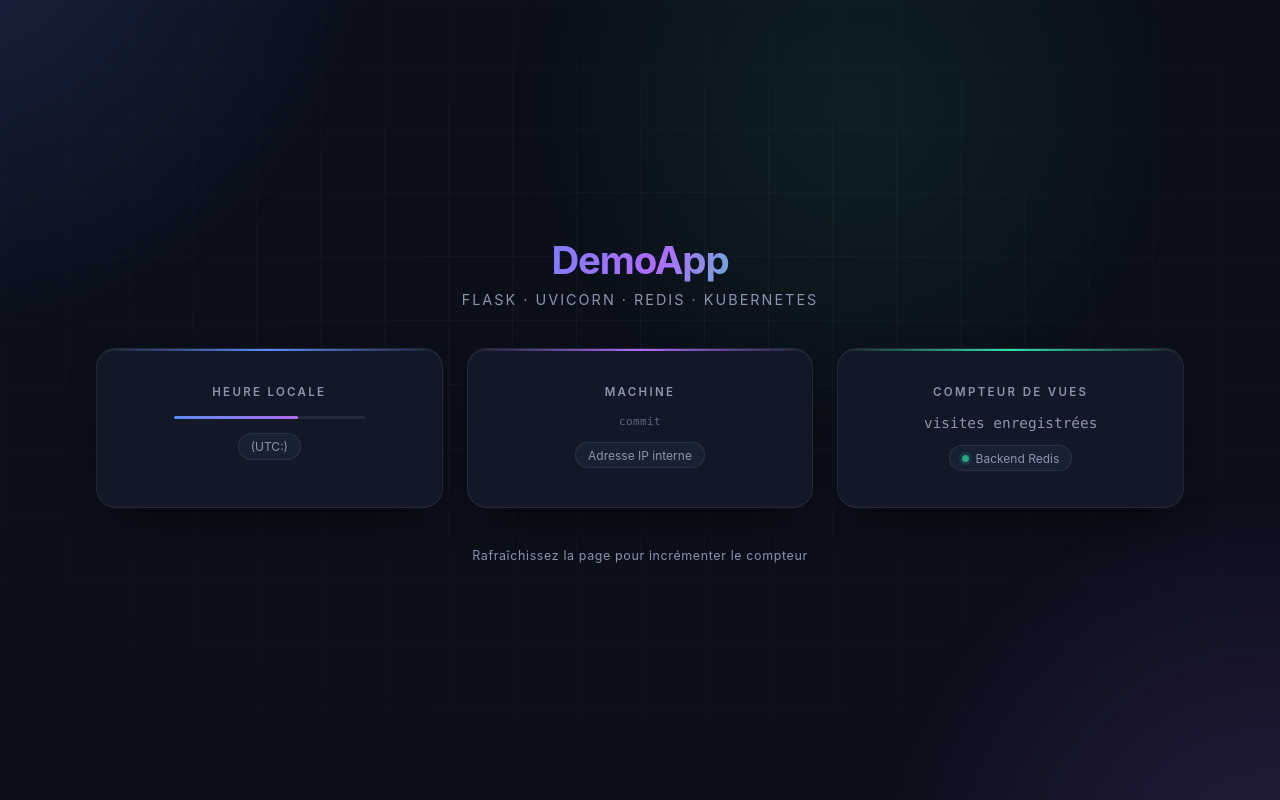
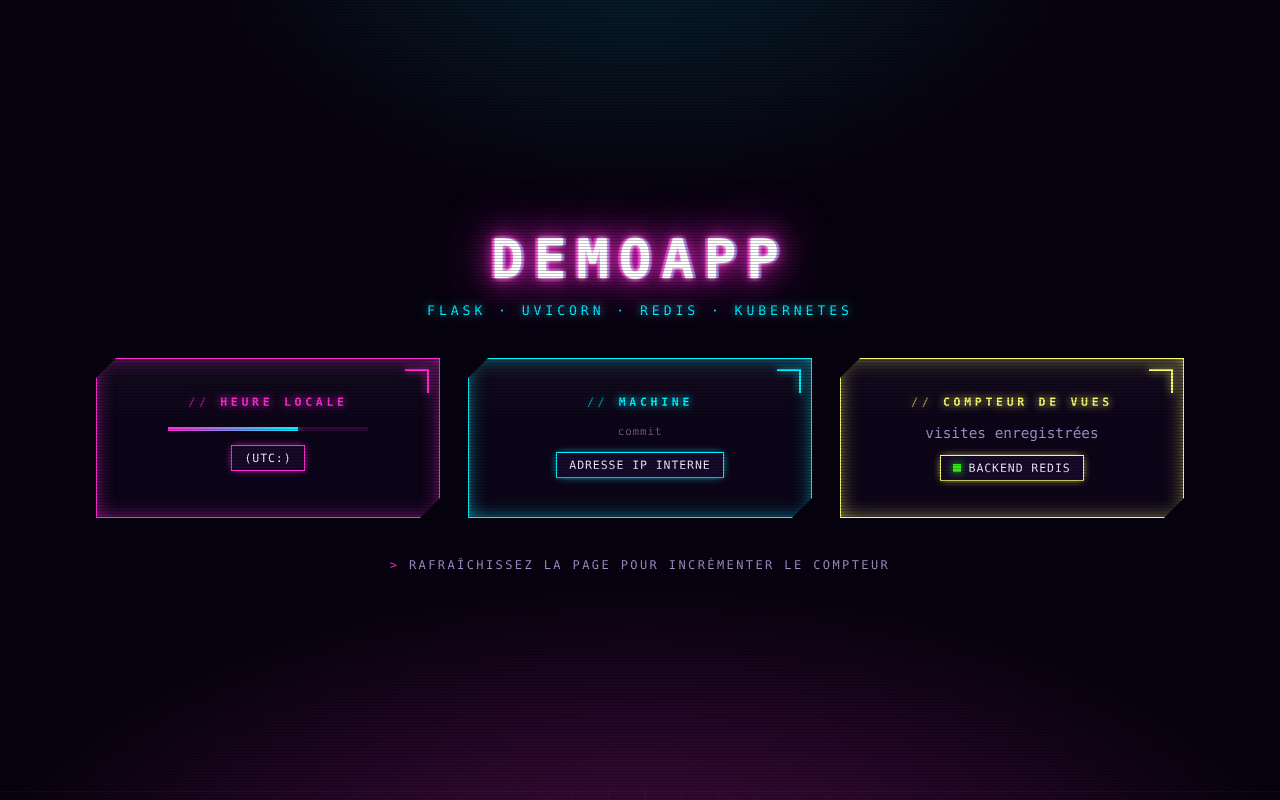
Before and after one commit to OPS-NC/DemoApp, a Flask app: template templates/index.html in a window 1280 px wide. Run offline with Flask 3, Linux system fonts and the light colour scheme; the template is opened without the code that fills it, so the values that code supplies are empty.

Commit message:
[Claude] feat: thème cyberpunk néon de la page d'accueil
Palette magenta / cyan / jaune, titre néon scintillant, sol quadrillé
synthwave animé, scanlines CRT, cartes à coins biseautés avec halo.
Uniquement du CSS : balisage, JS et invariants inchangés.

Co-Authored-By: Claude Opus 5.5 <noreply@anthropic.com>

```diff
--- a/templates/index.html
+++ b/templates/index.html
@@ -6,20 +6,22 @@
 <meta name="color-scheme" content="dark">
 <title>DemoApp</title>
 <style>
+  /* Thème cyberpunk néon : magenta / cyan / jaune sur fond nuit violet. */
   :root {
-    --bg: #0b0f1a;
-    --surface: #121827;
-    --surface-2: #182033;
-    --line: rgba(255, 255, 255, 0.08);
-    --line-strong: rgba(255, 255, 255, 0.18);
-    --text: #eef2fa;
-    --muted: #8b95ad;
-    --faint: #5f6982;
-    --accent: #5b8cff;
-    --accent-2: #b06bff;
-    --accent-3: #2ee6a8;
-    --danger: #ff5d57;
-    --grid: rgba(255, 255, 255, 0.035);
+    --bg: #07020f;
+    --surface: rgba(14, 6, 28, 0.82);
+    --surface-2: #160a2b;
+    --line: rgba(255, 43, 214, 0.22);
+    --line-strong: rgba(0, 240, 255, 0.6);
+    --text: #f4ecff;
+    --muted: #a58fc9;
+    --faint: #6b5a8c;
+    --accent: #ff2bd6;
+    --accent-2: #00f0ff;
+    --accent-3: #f9f871;
+    --danger: #ff3860;
+    --grid: rgba(255, 43, 214, 0.22);
+    --mono: ui-monospace, SFMono-Regular, "SF Mono", Menlo, Consolas, monospace;
   }
 
   * { box-sizing: border-box; margin: 0; padding: 0; }
@@ -32,143 +34,172 @@
     justify-content: center;
     gap: 2.5rem;
     padding: 3rem 1.5rem;
-    background: var(--bg);
+    background:
+      radial-gradient(60rem 30rem at 50% 115%, rgba(255, 43, 214, 0.28), transparent 70%),
+      radial-gradient(40rem 25rem at 50% -10%, rgba(0, 240, 255, 0.14), transparent 70%),
+      var(--bg);
     color: var(--text);
-    font-family: -apple-system, BlinkMacSystemFont, "Segoe UI", Inter, Roboto, sans-serif;
+    font-family: var(--mono);
     overflow-x: hidden;
   }
 
-  /* Deux couches d'ambiance : teintes diffuses + trame technique, pensées pour le fond sombre. */
+  /* Sol quadrillé en perspective, façon horizon synthwave, qui défile vers l'avant. */
   body::before {
     content: "";
     position: fixed;
-    inset: -30%;
-    background:
-      radial-gradient(45rem 45rem at 18% 12%, rgba(91, 140, 255, 0.18), transparent 62%),
-      radial-gradient(40rem 40rem at 82% 88%, rgba(176, 107, 255, 0.16), transparent 62%),
-      radial-gradient(35rem 35rem at 62% 28%, rgba(46, 230, 168, 0.08), transparent 62%);
+    left: -50%;
+    right: -50%;
+    bottom: -10%;
+    height: 60vh;
+    background-image:
+      linear-gradient(var(--grid) 1px, transparent 1px),
+      linear-gradient(90deg, var(--grid) 1px, transparent 1px);
+    background-size: 3.5rem 3.5rem;
+    transform: perspective(28rem) rotateX(62deg);
+    transform-origin: 50% 100%;
+    mask-image: linear-gradient(to top, #000 10%, transparent 90%);
+    -webkit-mask-image: linear-gradient(to top, #000 10%, transparent 90%);
     z-index: -2;
-    animation: drift 32s ease-in-out infinite alternate;
+    animation: grid-run 3s linear infinite;
   }
 
+  /* Lignes de balayage CRT. */
   body::after {
     content: "";
     position: fixed;
     inset: 0;
-    background-image:
-      linear-gradient(var(--grid) 1px, transparent 1px),
-      linear-gradient(90deg, var(--grid) 1px, transparent 1px);
-    background-size: 4rem 4rem;
-    mask-image: radial-gradient(70% 60% at 50% 40%, #000, transparent 100%);
-    -webkit-mask-image: radial-gradient(70% 60% at 50% 40%, #000, transparent 100%);
-    z-index: -1;
+    background: repeating-linear-gradient(
+      to bottom, rgba(0, 0, 0, 0.22) 0 1px, transparent 1px 3px);
+    pointer-events: none;
+    z-index: 10;
   }
 
-  @keyframes drift {
-    from { transform: translate3d(-2%, -1%, 0) scale(1); }
-    to   { transform: translate3d(2%, 2%, 0) scale(1.08); }
+  @keyframes grid-run {
+    from { background-position: 0 0; }
+    to   { background-position: 0 3.5rem; }
   }
 
   header { text-align: center; }
 
   h1 {
-    font-size: clamp(1.6rem, 4vw, 2.4rem);
-    font-weight: 700;
-    letter-spacing: -0.03em;
-    background: linear-gradient(100deg, var(--accent), var(--accent-2) 55%, var(--accent-3));
-    -webkit-background-clip: text;
-    background-clip: text;
-    color: transparent;
+    font-size: clamp(2rem, 6vw, 3.4rem);
+    font-weight: 800;
+    letter-spacing: 0.18em;
+    text-transform: uppercase;
+    color: #fff;
+    text-shadow:
+      0 0 4px #fff,
+      0 0 12px var(--accent),
+      0 0 28px var(--accent),
+      0 0 56px var(--accent),
+      3px 0 0 rgba(0, 240, 255, 0.7),
+      -3px 0 0 rgba(255, 43, 214, 0.7);
+    animation: flicker 6s infinite;
   }
 
   header p {
-    margin-top: 0.5rem;
-    color: var(--muted);
-    font-size: 0.9rem;
-    letter-spacing: 0.14em;
+    margin-top: 0.75rem;
+    color: var(--accent-2);
+    font-size: 0.82rem;
+    letter-spacing: 0.3em;
     text-transform: uppercase;
+    text-shadow: 0 0 8px rgba(0, 240, 255, 0.8);
+  }
+
+  @keyframes flicker {
+    0%, 18%, 22%, 25%, 53%, 57%, 100% { opacity: 1; }
+    20%, 24%, 55% { opacity: 0.55; }
   }
 
   .grid {
     display: grid;
     grid-template-columns: repeat(auto-fit, minmax(19rem, 1fr));
-    gap: 1.5rem;
+    gap: 1.75rem;
     width: 100%;
     max-width: 68rem;
   }
 
   .card {
+    --glow: var(--accent);
     position: relative;
-    overflow: hidden;
     padding: 2.25rem 2rem;
-    border: 1px solid var(--line);
-    border-radius: 1.25rem;
-    background: var(--surface);
+    border: 1px solid var(--glow);
+    background:
+      linear-gradient(180deg, rgba(255, 255, 255, 0.03), transparent 40%),
+      var(--surface);
+    backdrop-filter: blur(6px);
+    -webkit-backdrop-filter: blur(6px);
+    /* Coins biseautés plutôt qu'arrondis. */
+    clip-path: polygon(1.25rem 0, 100% 0, 100% calc(100% - 1.25rem),
+                       calc(100% - 1.25rem) 100%, 0 100%, 0 1.25rem);
     box-shadow:
-      inset 0 1px 0 rgba(255, 255, 255, 0.04),
-      0 1.25rem 2.5rem -1rem rgba(0, 0, 0, 0.6);
+      inset 0 0 1.5rem -0.5rem var(--glow),
+      0 0 1.25rem -0.25rem var(--glow);
     text-align: center;
-    transition: transform 0.25s ease, box-shadow 0.25s ease, border-color 0.25s ease;
-  }
-
-  .card:hover {
-    transform: translateY(-4px);
-    border-color: var(--line-strong);
-    box-shadow:
-      inset 0 1px 0 rgba(255, 255, 255, 0.06),
-      0 2rem 3.5rem -1rem rgba(0, 0, 0, 0.7);
-  }
-
-  /* Liseré lumineux en tête de carte : la profondeur vient de la lumière, pas de l'ombre. */
-  .card::after {
-    content: "";
-    position: absolute;
-    inset-inline: 0;
-    top: 0;
-    height: 2px;
-    background: linear-gradient(90deg, transparent, var(--glow, var(--accent)), transparent);
+    transition: transform 0.2s ease, box-shadow 0.2s ease, filter 0.2s ease;
   }
 
   .card:nth-child(2) { --glow: var(--accent-2); }
   .card:nth-child(3) { --glow: var(--accent-3); }
 
+  .card:hover {
+    transform: translateY(-4px);
+    filter: brightness(1.15);
+    box-shadow:
+      inset 0 0 2.5rem -0.5rem var(--glow),
+      0 0 2.5rem 0 var(--glow);
+  }
+
+  /* Coin lumineux en haut à droite, signature HUD. */
+  .card::after {
+    content: "";
+    position: absolute;
+    top: 0.6rem;
+    right: 0.6rem;
+    width: 1.4rem;
+    height: 1.4rem;
+    border-top: 2px solid var(--glow);
+    border-right: 2px solid var(--glow);
+    filter: drop-shadow(0 0 4px var(--glow));
+  }
+
   .label {
     font-size: 0.72rem;
-    font-weight: 600;
-    letter-spacing: 0.2em;
+    font-weight: 700;
+    letter-spacing: 0.32em;
     text-transform: uppercase;
-    color: var(--muted);
+    color: var(--glow);
+    text-shadow: 0 0 8px var(--glow);
   }
+
+  .label::before { content: "// "; opacity: 0.6; }
 
   .value {
     margin: 1rem 0 0.6rem;
     font-size: clamp(2.2rem, 6vw, 3.4rem);
     font-weight: 700;
-    letter-spacing: -0.02em;
+    letter-spacing: 0.02em;
     font-variant-numeric: tabular-nums;
     line-height: 1.05;
     word-break: break-word;
+    color: #fff;
+    text-shadow: 0 0 6px var(--glow), 0 0 22px var(--glow);
   }
 
-  .value.mono {
-    font-family: ui-monospace, SFMono-Regular, "SF Mono", Menlo, monospace;
-    font-size: clamp(1.4rem, 3.4vw, 2.1rem);
-  }
+  .value.mono { font-size: clamp(1.4rem, 3.4vw, 2.1rem); }
 
   .sub {
     color: var(--muted);
     font-size: 0.9rem;
-    font-family: ui-monospace, SFMono-Regular, "SF Mono", Menlo, monospace;
     word-break: break-all;
   }
 
   /* Progression de la minute en cours : la seule pièce animée par les données. */
   .minute {
     margin: 1.1rem auto 0;
-    width: 68%;
-    height: 3px;
-    border-radius: 999px;
-    background: var(--line);
+    width: 72%;
+    height: 4px;
+    background: rgba(255, 43, 214, 0.15);
     overflow: hidden;
   }
 
@@ -176,61 +207,71 @@
     display: block;
     height: 100%;
     width: 0;
-    border-radius: inherit;
     background: linear-gradient(90deg, var(--accent), var(--accent-2));
+    box-shadow: 0 0 10px var(--accent-2);
     transition: width 0.6s linear;
   }
 
   .commit {
     margin-top: 0.45rem;
     font-size: 0.68rem;
-    letter-spacing: 0.04em;
+    letter-spacing: 0.08em;
     color: var(--faint);
-    font-family: ui-monospace, SFMono-Regular, "SF Mono", Menlo, monospace;
   }
 
-  .commit span { color: var(--text); }
+  .commit span { color: var(--accent-2); text-shadow: 0 0 6px rgba(0, 240, 255, 0.7); }
 
   .badge {
     display: inline-flex;
     align-items: center;
-    gap: 0.4rem;
+    gap: 0.45rem;
     margin-top: 0.9rem;
-    padding: 0.3rem 0.75rem;
-    border: 1px solid var(--line);
-    border-radius: 999px;
+    padding: 0.3rem 0.8rem;
+    border: 1px solid var(--glow);
     background: var(--surface-2);
-    font-size: 0.75rem;
-    color: var(--muted);
+    font-size: 0.72rem;
+    letter-spacing: 0.08em;
+    text-transform: uppercase;
+    color: var(--text);
+    box-shadow: 0 0 8px -2px var(--glow);
   }
 
   .dot {
-    width: 0.45rem;
-    height: 0.45rem;
-    border-radius: 50%;
-    background: var(--accent-3);
-    box-shadow: 0 0 0 3px rgba(46, 230, 168, 0.18);
-    animation: beat 2.4s ease-in-out infinite;
+    width: 0.5rem;
+    height: 0.5rem;
+    background: #39ff14;
+    box-shadow: 0 0 8px #39ff14;
+    animation: beat 1.6s ease-in-out infinite;
   }
 
   .dot.ko {
     background: var(--danger);
-    box-shadow: 0 0 0 3px rgba(255, 93, 87, 0.18);
+    box-shadow: 0 0 8px var(--danger);
   }
 
   @keyframes beat {
     0%, 100% { opacity: 1; }
-    50%      { opacity: 0.35; }
+    50%      { opacity: 0.3; }
   }
 
-  footer { color: var(--muted); font-size: 0.78rem; letter-spacing: 0.05em; }
+  footer {
+    color: var(--muted);
+    font-size: 0.75rem;
+    letter-spacing: 0.2em;
+    text-transform: uppercase;
+  }
 
-  .offline { color: var(--danger); }
+  footer::before { content: "> "; color: var(--accent); }
 
-  :focus-visible { outline: 2px solid var(--accent); outline-offset: 3px; }
+  .offline {
+    color: var(--danger);
+    text-shadow: 0 0 8px var(--danger), 0 0 20px var(--danger);
+  }
+
+  :focus-visible { outline: 2px solid var(--accent-2); outline-offset: 3px; }
 
   @media (prefers-reduced-motion: reduce) {
-    body::before, .dot { animation: none; }
+    body::before, h1, .dot { animation: none; }
     .card, .minute i { transition: none; }
   }
 </style>
```
